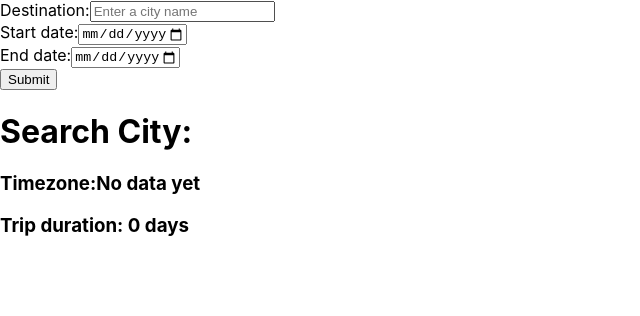
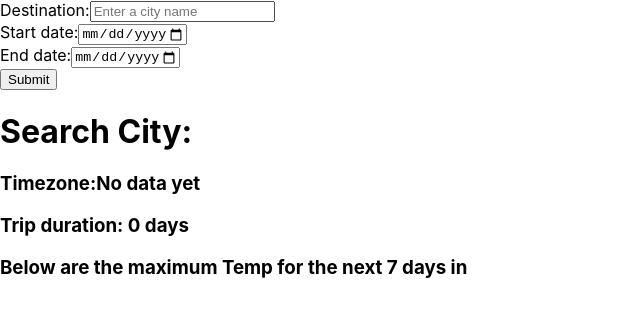
Before and after one commit to Summerflowerling/travel_app_react, a React (Create React App) app: page / in a window 1280 px wide. Shown: the top 316 px of the page, without its empty margins (0-640 px from the left). Built offline with nearby package versions, Linux system fonts and the light colour scheme.

Commit message:
refactor: Render the max temp for the next 7 days of destination in SearchResult.tsx

```diff
--- a/src/Components/SearchResult.tsx
+++ b/src/Components/SearchResult.tsx
@@ -3,7 +3,6 @@ import { TravelInfoContext } from '../Contexts/TravelContext';
 import { TravelInfoFromServerContext } from '../Contexts/TravelInfoFromServer';
 import Weather from './Weather';
 
-let url;
 //let weatherInfo;
 type IsWeatherInfo = {
   weather: Record<string, unknown>;
@@ -12,25 +11,48 @@ type IsWeatherInfo = {
   validDate: string;
 };
 
+type weatherInfo = {
+  weatherInfo: IsWeatherInfo;
+  setWeatherInfo: React.Dispatch<React.SetStateAction<IsWeatherInfo>>;
+};
+
 const SearchResult = (): JSX.Element => {
   const travelInfo = useContext(TravelInfoContext);
   const { destination, tripStart, tripEnd, travelDuration } = travelInfo!.values;
   //Below is the travel info send back from the backend server
   const travelInfoFromServer = useContext(TravelInfoFromServerContext);
   const { timezone, city_name } = travelInfoFromServer!.valuesFromServer;
-  const [weatherInfo, setWeatherInfo] = useState<IsWeatherInfo[] | unknown>([]);
-
+  const [weatherInfo, setWeatherInfo] = useState<IsWeatherInfo | any>([]); // changed the unknow to any first to test out my logic
+  //const [weatherInfo, setWeatherInfo] = useState<IsWeatherInfo>({} as IsWeatherInfo);
+  const [maxTemp, setMaxTemp] = useState<number | any>(0);
   console.log('Travel info from the server context', travelInfoFromServer);
 
   const getWeatherData = () => {
     const weatherInfoParentDiv = document.getElementById('weatherInfoParentDiv');
     const weatherInfoExtract = travelInfoFromServer!.valuesFromServer.data.map(x => {
+      //setMaxTemp(x.max_temp); works here
       return { weather: x.weather, maxTemp: x.max_temp, minTemp: x.min_temp, validDate: x.valid_date };
     });
+    // has problem to assign key with x.valid_date. typescript error occur
     setWeatherInfo(weatherInfoExtract);
-    console.log('weatherInfoExtract', weatherInfoExtract);
+
+    // note: need to press two times of the get local weather button
+    console.log('weatherInfoExtract', weatherInfoExtract, 'Typeof the weatherInfoExtract:', typeof weatherInfoExtract);
     console.log('weatherInfo', weatherInfo);
+    console.log('maxTemp state', maxTemp);
   };
+
+  //TODO: Create jsx elements to render the values inside weatherInfo in useEffect
+  const maxTempAWeek = weatherInfo.map((x: any) => {
+    return (
+      <div key={x.validDate} className="result_maxTemp_flex">
+        <p>{x.validDate}</p>
+        <p>
+          {x.maxTemp} <span>&deg;C</span>
+        </p>
+      </div>
+    );
+  });
 
   return (
     <div>
@@ -40,6 +62,8 @@ const SearchResult = (): JSX.Element => {
 
       {city_name !== 'No data yet' ? <button onClick={getWeatherData}>Get {city_name} weather</button> : null}
       <div id="weatherInfoParentDiv"></div>
+      <h3>Below are the maximum Temp for the next 7 days in {destination}</h3>
+      {maxTempAWeek}
     </div>
   );
 };
```
